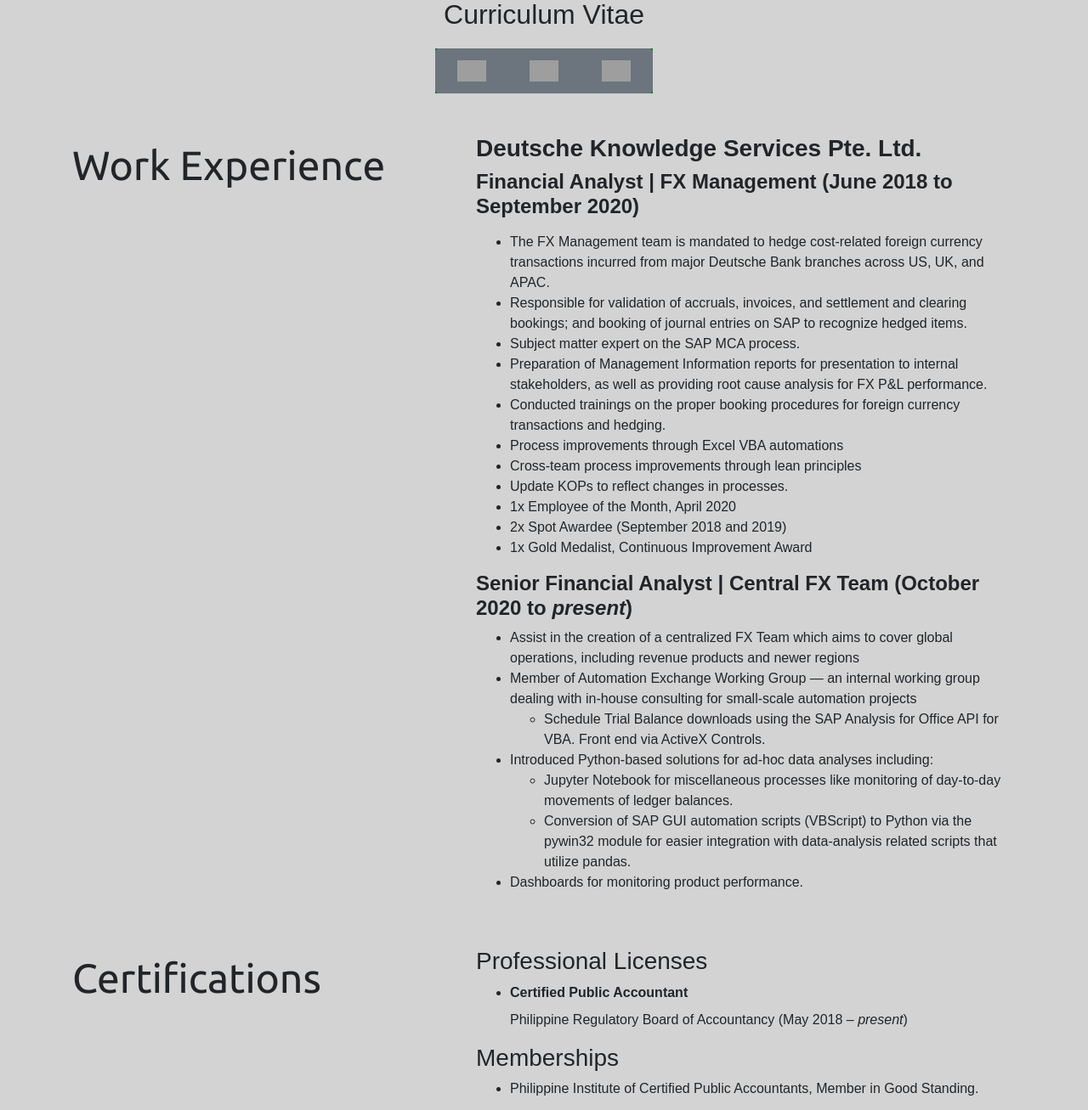
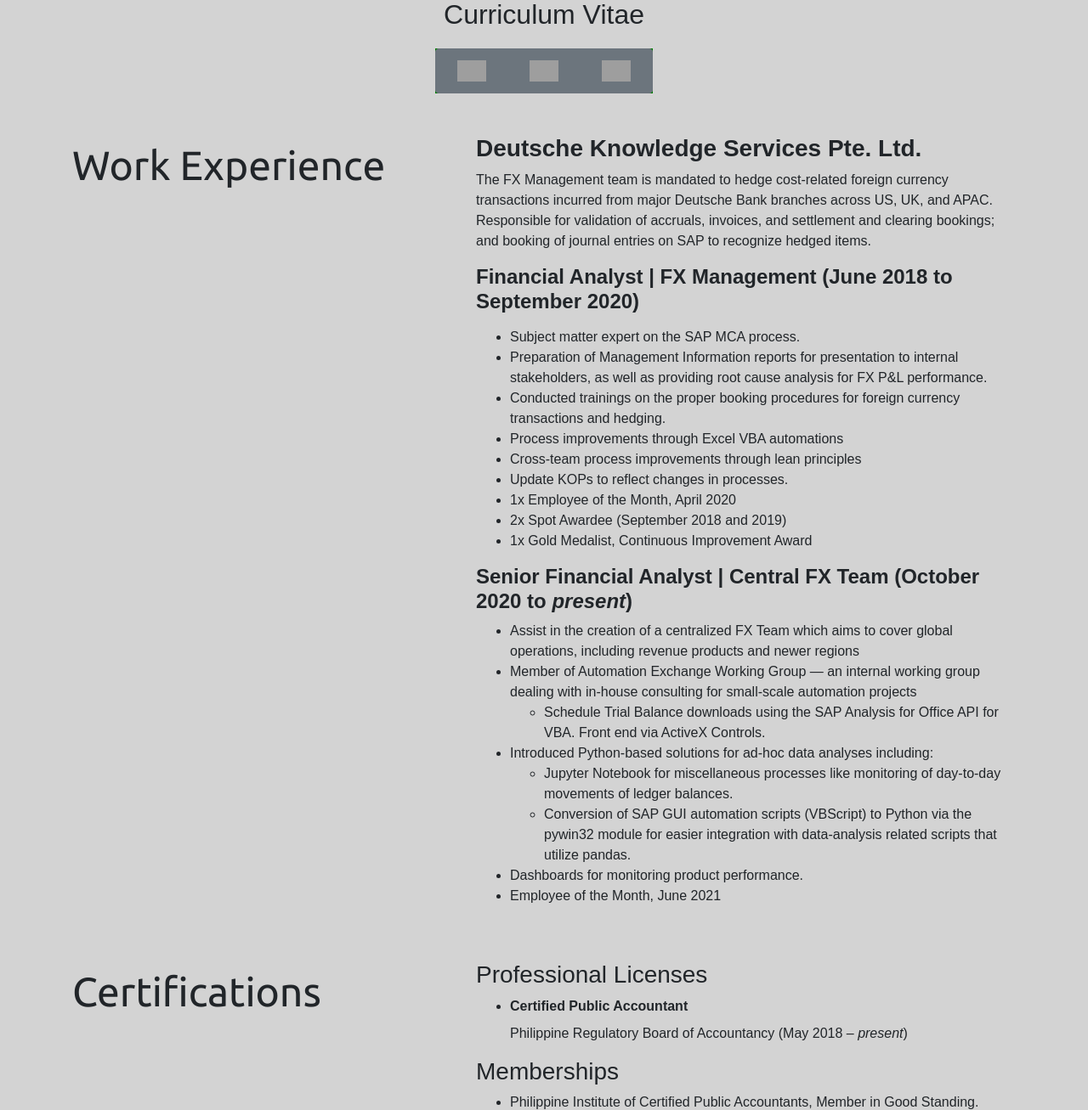
Before and after one commit to marvintensuan/cv-flask, a Flask app: page / in a window 1280 px wide. Shown: the part 183-1490 px from the top of the page at 85% size. Run offline with Flask 2, Linux system fonts and the light colour scheme; some libraries are stand-ins or nearby versions; grey boxes are pictures that could not be loaded.

Commit message:
Added Employee of the Month, June 2021

```diff
--- a/mrvn_flask/templates/home.html
+++ b/mrvn_flask/templates/home.html
@@ -37,11 +37,13 @@ Marvin is an accountant with a wide arsenal of tech stack, including Python and
 			<div class="col-md-5 contents-label">Work Experience</div>
 			<div class="col-md-7">
 				<h3 style="font-weight: bold;">Deutsche Knowledge Services Pte. Ltd.</h3>
+				<p>
+					The FX Management team is mandated to hedge cost-related foreign currency transactions incurred from major Deutsche Bank branches across US, UK, and APAC.
+					Responsible for validation of accruals, invoices, and settlement and clearing bookings; and booking of journal entries on SAP to recognize hedged items.
+				</p>
 				<h4 style="font-weight: bold;">Financial Analyst | FX Management (June 2018 to September 2020)</h4>
 				<p>
 					<ul>
-						<li>The FX Management team is mandated to hedge cost-related foreign currency transactions incurred from major Deutsche Bank branches across US, UK, and APAC.</li>
-						<li>Responsible for validation of accruals, invoices, and settlement and clearing bookings; and booking of journal entries on SAP to recognize hedged items.</li>
 						<li>Subject matter expert on the SAP MCA process.</li>
 						<li>Preparation of Management Information reports for presentation to internal stakeholders, as well as providing root cause analysis for FX P&L performance.</li>
 						<li>Conducted trainings on the proper booking procedures for foreign currency transactions and hedging.</li>
@@ -70,6 +72,7 @@ Marvin is an accountant with a wide arsenal of tech stack, including Python and
 						</ul>
 					</li>
 					<li>Dashboards for monitoring product performance.</li>
+					<li>Employee of the Month, June 2021</li>
 				</ul>
 			</div>
 		</section>
```
